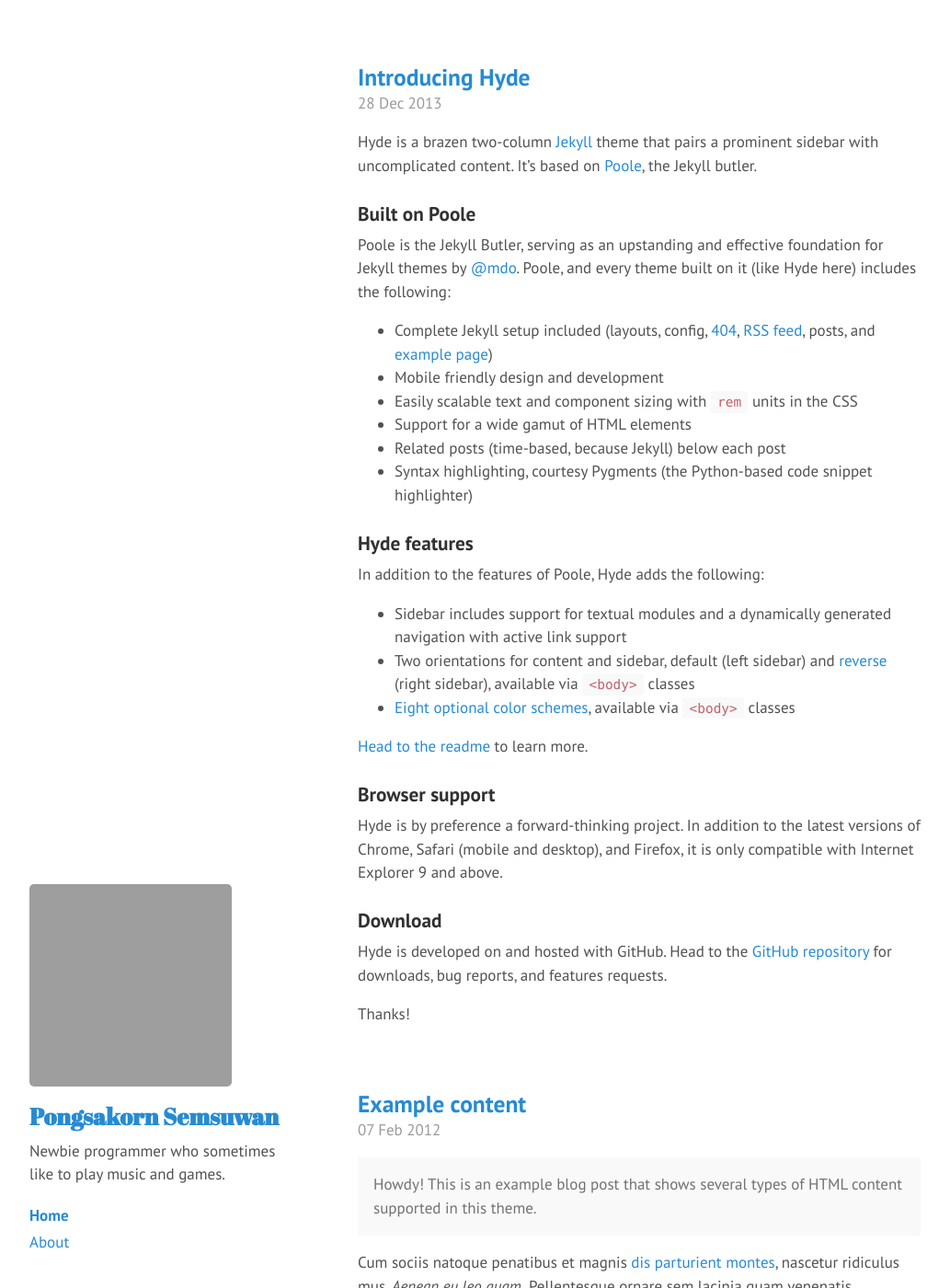
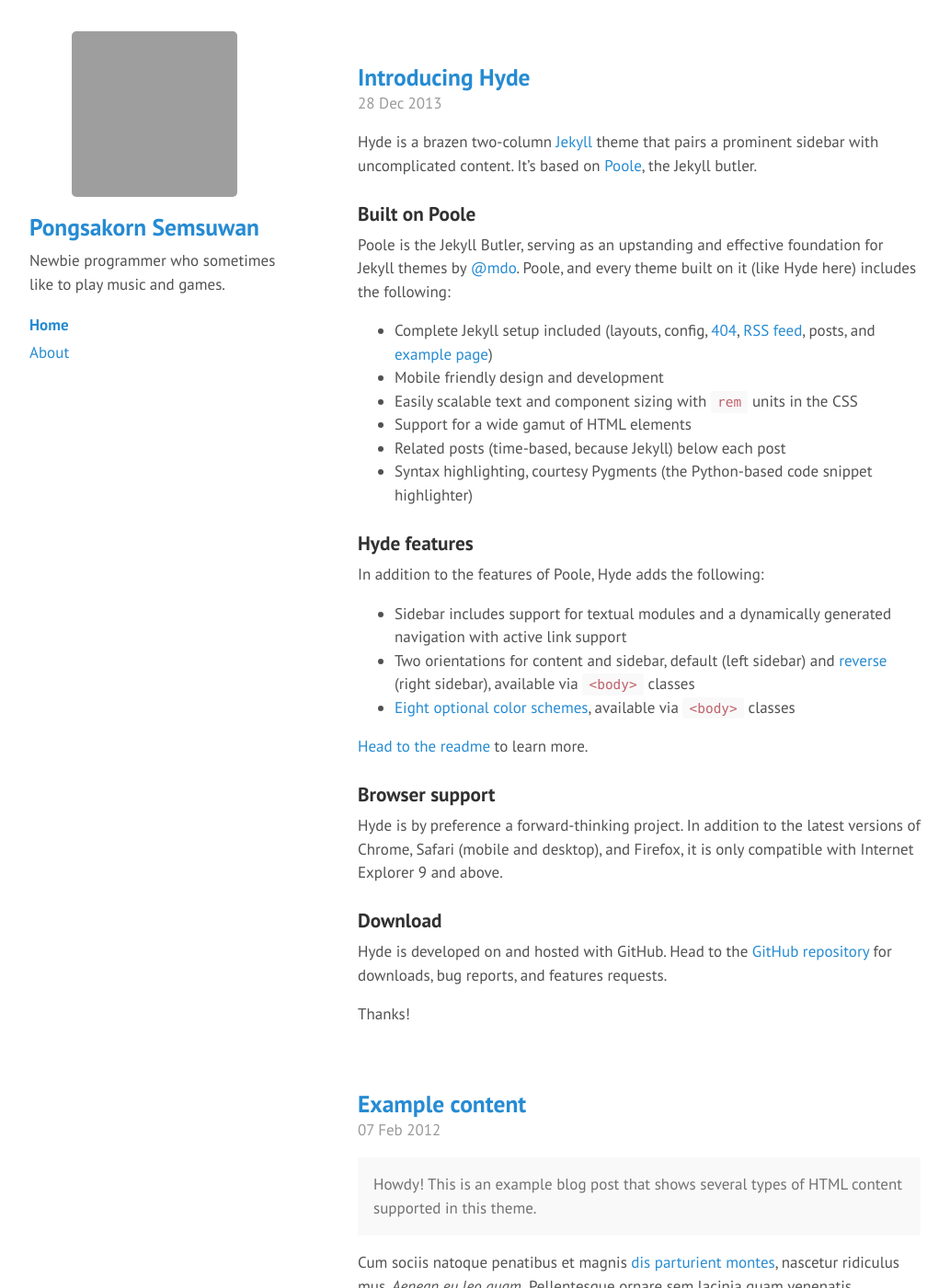
Before and after one commit to pongsakornsemsuwan/pongsakornsemsuwan.github.io, a Jekyll site: the page built from index.html, in a window 1280 px wide and 1400 px high. Shown: the whole window at 92% size, without its empty margins (2-1035 px from the left). Built offline with Jekyll 4.4.1, drawn with Linux system fonts in a browser that asks for light colours; Markdown is read by kramdown in place of the engine named in the settings; the list of posts is cut into pages by our own code; grey boxes are pictures that could not be loaded.

Commit message:
change font for H1

```diff
--- a/_includes/sidebar.html
+++ b/_includes/sidebar.html
@@ -1,7 +1,7 @@
 <div class="sidebar">
   <div class="container sidebar-sticky">
     <div class="sidebar-about">
-      <img src="https://avatars1.githubusercontent.com/u/2715795?v=3&s=460" width="220" height="220"/>
+      <img src="https://avatars1.githubusercontent.com/u/2715795?v=3&s=460" width="180" height="180" style="margin:auto auto 1rem;"/>
       <h1>
         <a href="{{ site.baseurl }}">
           {{ site.title }}
--- a/public/css/hyde.css
+++ b/public/css/hyde.css
@@ -82,7 +82,7 @@
 .sidebar-about h1 {
   color: #fff;
   margin-top: 0;
-  font-family: "Abril Fatface", serif;
+  /*font-family: "Abril Fatface", serif;*/
   /*font-size: 3.25rem;*/
   font-size: 1.50rem;
 }
@@ -113,7 +113,7 @@
   .sidebar-sticky {
     position: absolute;
     right:  1rem;
-    bottom: 1rem;
+    top: 2rem;
     left:   1rem;
   }
 }
```
